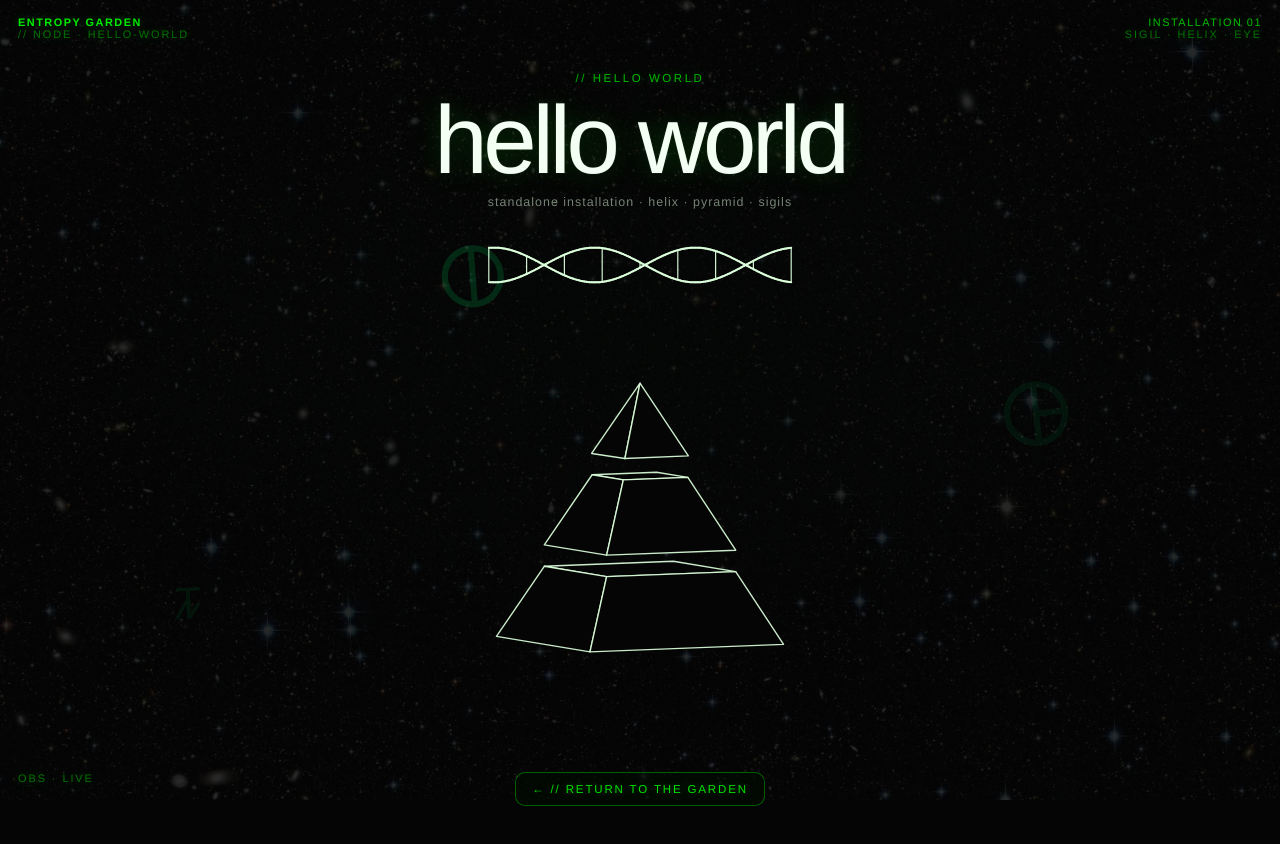
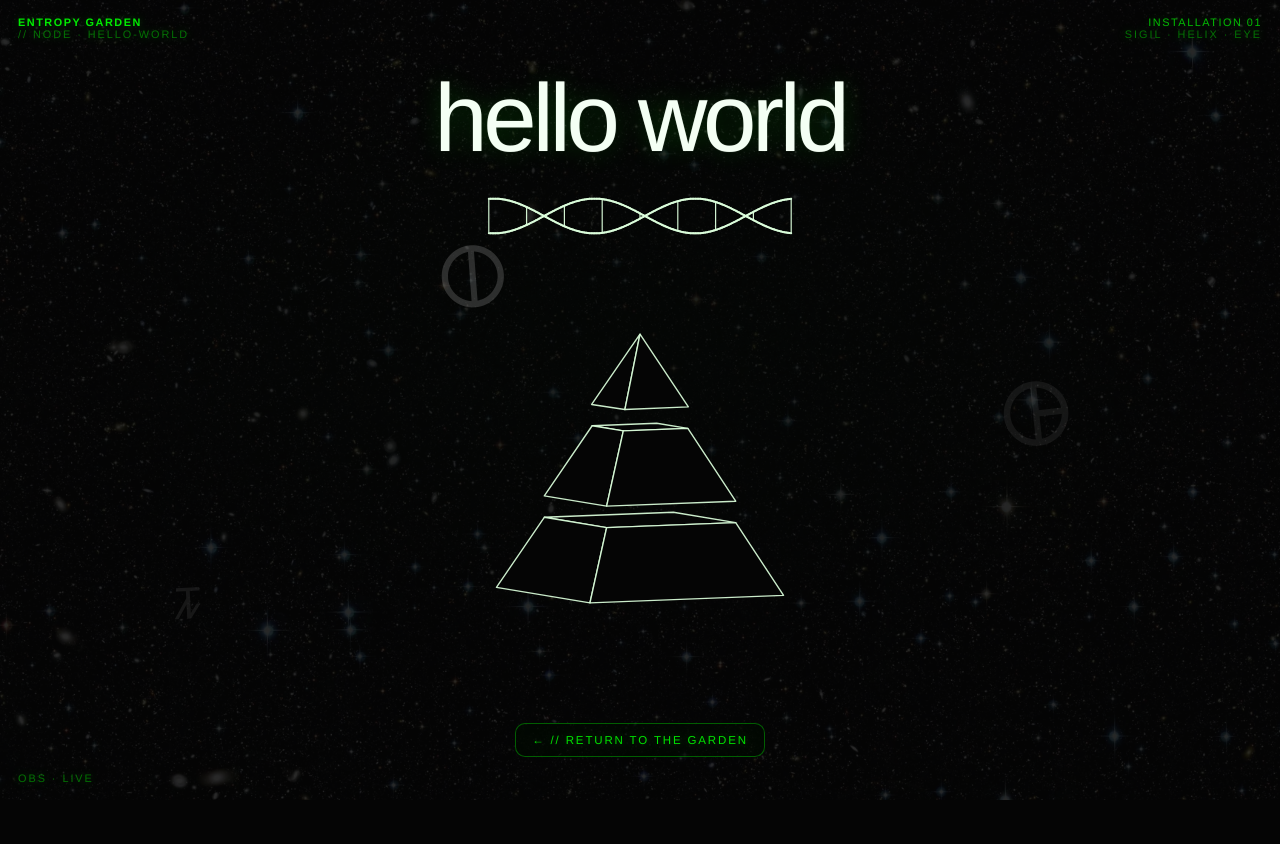
Before and after one commit to schl33m3kr0n/entropy-garden, a website: page pages/hello-world.html in a window 1280 px wide. Drawn offline with Linux system fonts and the light colour scheme.

Commit message:
Simplify Hello World chrome and restore white sigils.

```diff
--- a/pages/hello-world.html
+++ b/pages/hello-world.html
@@ -83,17 +83,8 @@
       padding: 72px 20px 88px;
     }
 
-    .eyebrow {
-      margin: 0 0 10px;
-      font-size: 0.72rem;
-      letter-spacing: 0.22em;
-      text-transform: uppercase;
-      color: rgba(0, 255, 0, 0.7);
-      text-shadow: 0 0 8px rgba(0, 255, 0, 0.3);
-    }
-
     h1 {
-      margin: 0 16px 8px;
+      margin: 0 16px 22px;
       font-size: clamp(42px, 9vw, 96px);
       font-weight: 500;
       letter-spacing: -0.045em;
@@ -102,15 +93,6 @@
       text-shadow:
         0 0 24px rgba(0, 255, 0, 0.18),
         0 0 1px rgba(255, 255, 255, 0.4);
-    }
-
-    .tagline {
-      margin: 0 auto 22px;
-      max-width: 28rem;
-      font-size: 0.78rem;
-      letter-spacing: 0.08em;
-      line-height: 1.5;
-      color: rgba(210, 235, 210, 0.55);
     }
 
     .sculptures {
@@ -175,9 +157,7 @@
 
   <canvas id="sigils" aria-hidden="true"></canvas>
   <main>
-    <p class="eyebrow">// hello world</p>
     <h1>hello world</h1>
-    <p class="tagline">standalone installation · helix · pyramid · sigils</p>
     <div class="sculptures">
       <canvas id="helix" role="img" aria-label="A horizontal spinning white double helix beneath the title">A spinning double helix.</canvas>
       <canvas id="pyramid" role="img" aria-label="A rotating black pyramid in three slightly separated tiers making random quarter turns with white edges and an eye icon on the capstone">A rotating three-tier pyramid with white edges.</canvas>
@@ -268,7 +248,7 @@
         sigilContext.translate(sigil.x * width, sigil.y * height);
         sigilContext.rotate(sigil.rotation);
         const size = Math.min(sigil.size, width * 0.18);
-        sigilContext.fillStyle = 'rgba(0,255,120,' + (fade * 0.16) + ')';
+        sigilContext.fillStyle = 'rgba(255,255,255,' + (fade * 0.18) + ')';
         sigilContext.font = size + 'px "Apple Symbols", "Noto Sans Symbols 2", "Segoe UI Symbol", serif';
         sigilContext.textAlign = 'center';
         sigilContext.textBaseline = 'middle';
```
